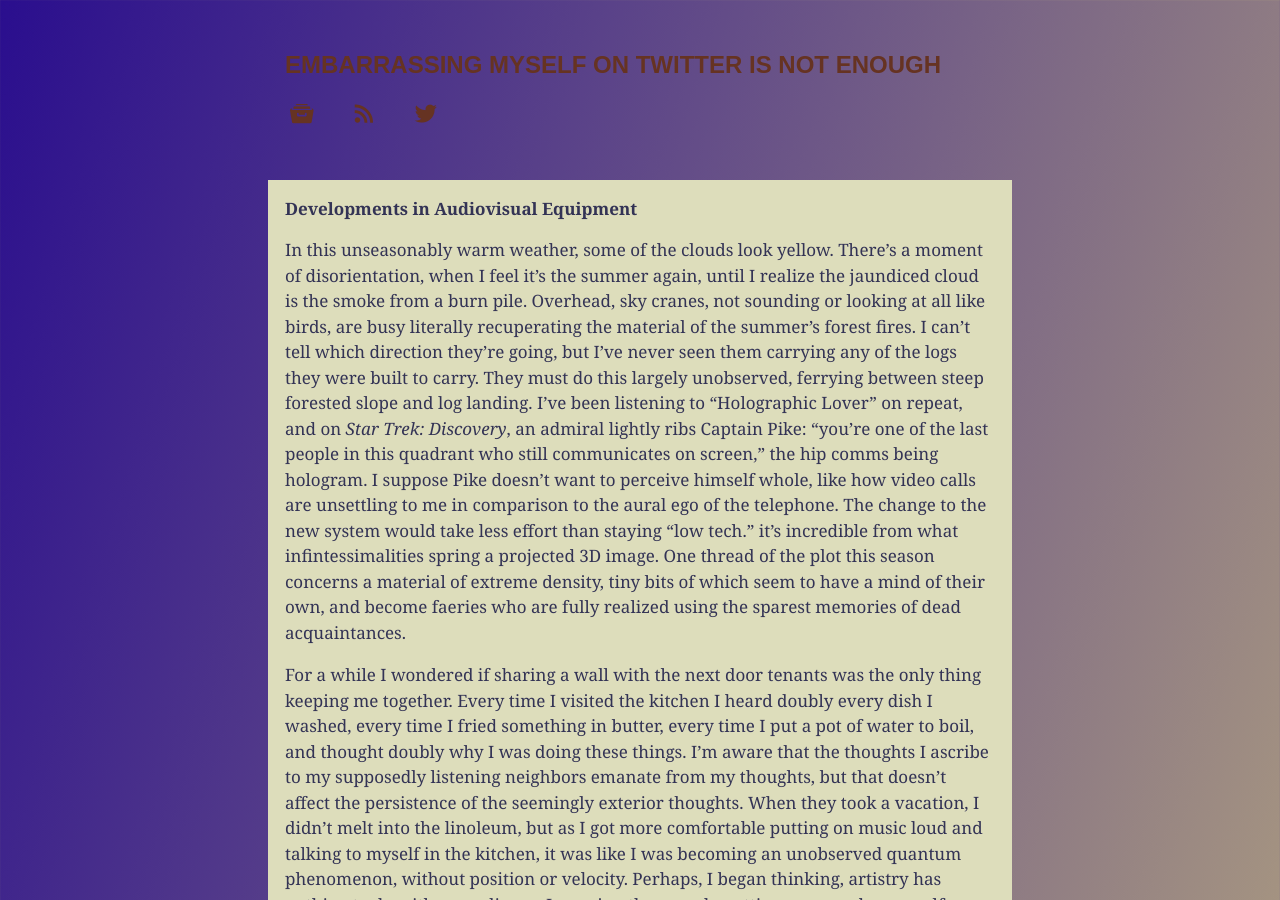
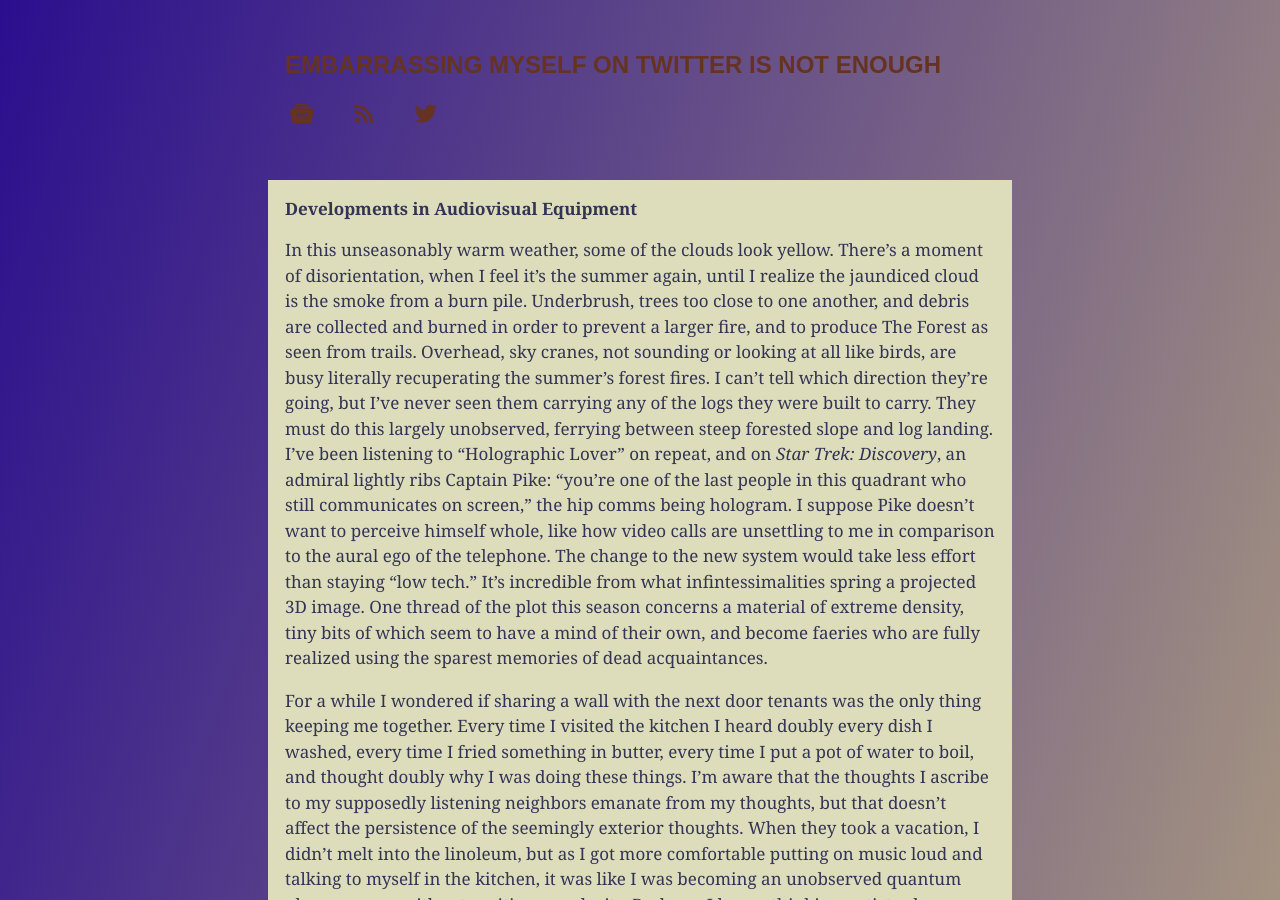
Before and after one commit to meanyhead/meanyhead.github.io, a Jekyll site: the page built from _posts/2019-2-6-developments-in-audiovisual-equipment.md, in a window 1280 px wide and 900 px high. Built offline with Jekyll 4.4.1, drawn with Linux system fonts in a browser that asks for light colours; comment, search, counter and statistics services are not loaded.

Commit message:
edit first para

```diff
--- a/_posts/2019-2-6-developments-in-audiovisual-equipment.md
+++ b/_posts/2019-2-6-developments-in-audiovisual-equipment.md
@@ -3,7 +3,7 @@ layout: post
 title: Developments in Audiovisual Equipment
 ---
 
-In this unseasonably warm weather, some of the clouds look yellow. There's a moment of disorientation, when I feel it's the summer again, until I realize the jaundiced cloud is the smoke from a burn pile. Overhead, sky cranes, not sounding or looking at all like birds, are busy literally recuperating the material of the summer's forest fires. I can't tell which direction they're going, but I've never seen them carrying any of the logs they were built to carry. They must do this largely unobserved, ferrying between steep forested slope and log landing. I've been listening to "Holographic Lover" on repeat, and on *Star Trek: Discovery*, an admiral lightly ribs Captain Pike: "you're one of the last people in this quadrant who still communicates on screen," the hip comms being hologram. I suppose Pike doesn't want to perceive himself whole, like how video calls are unsettling to me in comparison to the aural ego of the telephone. The change to the new system would take less effort than staying "low tech." it's incredible from what infintessimalities spring a projected 3D image. One thread of the plot this season concerns a material of extreme density, tiny bits of which seem to have a mind of their own, and become faeries who are fully realized using the sparest memories of dead acquaintances.
+In this unseasonably warm weather, some of the clouds look yellow. There's a moment of disorientation, when I feel it's the summer again, until I realize the jaundiced cloud is the smoke from a burn pile. Underbrush, trees too close to one another, and debris are collected and burned in order to prevent a larger fire, and to produce The Forest as seen from trails. Overhead, sky cranes, not sounding or looking at all like birds, are busy literally recuperating the summer's forest fires. I can't tell which direction they're going, but I've never seen them carrying any of the logs they were built to carry. They must do this largely unobserved, ferrying between steep forested slope and log landing. I've been listening to "Holographic Lover" on repeat, and on *Star Trek: Discovery*, an admiral lightly ribs Captain Pike: "you're one of the last people in this quadrant who still communicates on screen," the hip comms being hologram. I suppose Pike doesn't want to perceive himself whole, like how video calls are unsettling to me in comparison to the aural ego of the telephone. The change to the new system would take less effort than staying "low tech." It's incredible from what infintessimalities spring a projected 3D image. One thread of the plot this season concerns a material of extreme density, tiny bits of which seem to have a mind of their own, and become faeries who are fully realized using the sparest memories of dead acquaintances.
 
 For a while I wondered if sharing a wall with the next door tenants was the only thing keeping me together. Every time I visited the kitchen I heard doubly every dish I washed, every time I fried something in butter, every time I put a pot of water to boil, and thought doubly why I was doing these things. I'm aware that the thoughts I ascribe to my supposedly listening neighbors emanate from my thoughts, but that doesn't affect the persistence of the seemingly exterior thoughts. When they took a vacation, I didn't melt into the linoleum, but as I got more comfortable putting on music loud and talking to myself in the kitchen, it was like I was becoming an unobserved quantum phenomenon, without position or velocity. Perhaps, I began thinking, artistry has nothing to do with an audience. I was, in other words, getting more and more self-involved, the American epithet for being reflective in a way that isn't immediately productive.
 
```
